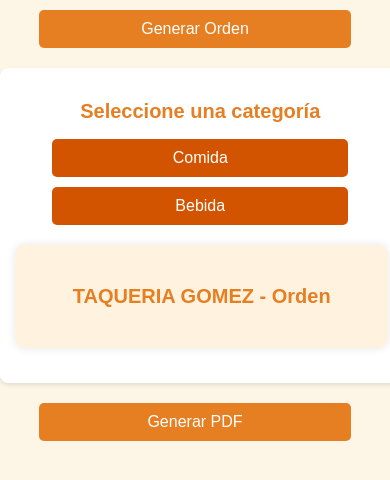
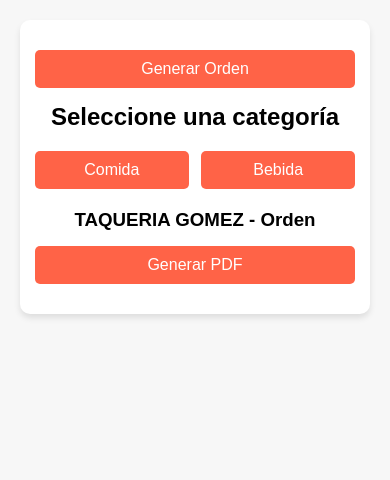
Before and after one commit to petealdgmz/GeneradorDeRecibos, a plain HTML site: page index.html in a window 390 px wide. Both pictures are taken after a click on the button "Generar Orden". Drawn offline with nearby package versions, Linux system fonts and the light colour scheme.

Commit message:
Update styles.css

```diff
--- a/styles.css
+++ b/styles.css
@@ -1,139 +1,134 @@
-/* nuevos estilos */
-body {
-    font-family: 'Poppins', sans-serif;
+* {
     margin: 0;
     padding: 0;
-    background-color: #fdf5e6;
-    color: #333;
+    box-sizing: border-box;
+}
+
+body {
+    font-family: 'Arial', sans-serif;
+    background-color: #f7f7f7;
+    padding: 20px;
+    min-height: 100vh;
+    overflow-x: hidden;
+}
+
+.container {
+    background-color: #fff;
+    padding: 20px;
+    border-radius: 10px;
+    box-shadow: 0 4px 6px rgba(0, 0, 0, 0.1);
+    max-width: 400px;
+    width: 100%;
+    margin: 0 auto;
+    text-align: center;
+   /* background-image: url('recursos/background-tres.jpg');
+    background-size: 100% auto;
+    background-repeat: repeat-y;
+    background-position: top center;  */
 }
 
 
-#orderSections {
-    width: 90%;
-    max-width: 800px;
-    margin: 20px auto;
-    padding: 20px;
-    background-color: #ffffff;
-    border-radius: 8px;
-    box-shadow: 0 2px 4px rgba(0, 0, 0, 0.1);
+.button-container {
+    margin: 15px 0;
 }
 
-
-h2, h3 {
-    text-align: center;
-    color: #e67e22;
-}
-
-
 button {
+    background-color: #ff6347;
+    color: white;
     padding: 10px 20px;
     border: none;
     border-radius: 5px;
-    color: #fff;
-    background-color: #e67e22;
+    font-size: 16px;
     cursor: pointer;
-    font-size: 16px;
-    transition: background-color 0.3s ease;
-    display: block;
-    margin: 10px auto;
+    width: 100%;
+    max-width: 250px;
 }
 
 button:hover {
-    background-color: #d35400;
+    background-color: #ff4c2a;
 }
 
+.category-buttons {
+    display: flex;
+    justify-content: space-between;
+    margin: 20px 0;
+}
 
 .categoryBtn {
-    background-color: #d35400;
-    color: #fff;
+    background-color: #ff6347;
+    color: white;
+    padding: 10px 20px;
     border: none;
-    padding: 10px 20px;
+    border-radius: 5px;
     font-size: 16px;
+    width: 48%;
     cursor: pointer;
-    border-radius: 5px;
-    margin: 10px;
-    transition: background-color 0.3s ease;
 }
 
 .categoryBtn:hover {
-    background-color: #bf8a67; /
+    background-color: #ff4c2a;
 }
 
-
-.categorySection {
-    text-align: center;
-    margin: 20px 0;
-}
-
-
-input[type="number"], select {
+.select-input, .input-field {
+    width: 100%;
     padding: 10px;
-    font-size: 16px;
     margin: 10px 0;
     border-radius: 5px;
     border: 1px solid #ccc;
-    width: 100%;
-    max-width: 300px;
-    box-sizing: border-box;
 }
 
+.addBtn {
+    background-color: #4caf50;
+    color: white;
+    padding: 10px;
+    border: none;
+    border-radius: 5px;
+    width: 100%;
+    cursor: pointer;
+    font-size: 16px;
+    margin-bottom: 15px;
+}
 
-#orderSummary {
-    background-color: #fff3e0;
-    padding: 20px;
-    border-radius: 10px;
-    margin: 20px auto;
-    max-width: 400px;
-    box-shadow: 0 0 10px rgba(0, 0, 0, 0.1);
+.addBtn:hover {
+    background-color: #45a049;
+}
+
+#ordenTitle {
+    margin-bottom: 10px;
+}
+
+h2, h3 {
+    margin-bottom: 10px;
 }
 
 #orderList {
     list-style-type: none;
-    padding: 0;
+    margin-top: 10px;
+    padding-left: 0;
 }
 
 #orderList li {
-    padding: 10px;
-    border-bottom: 1px solid #e67e22;
+    padding: 5px 0;
+    border-bottom: 1px solid #ddd;
+}
+
+@media (max-width: 768px) {
+    .container {
+        padding: 15px;
+        max-width: 100%;
+    }
+
+    button {
+        max-width: 100%;
+    }
+
+    .categoryBtn {
+        width: 48%;
+    }
 }
 
 
-@media (max-width: 768px) {
-    #orderSections {
-        width: 95%;
-        padding: 15px;
-    }
 
-    h2, h3 {
-        font-size: 20px;
-    }
-
-    .categoryBtn, button {
-        width: 80%;
-        margin: 10px auto;
-    }
-
-    input[type="number"], select {
-        max-width: 90%;
-    }
-
-    #orderSummary {
-        width: 90%;
-    }
-
-    #orderList li {
-        flex-direction: column;
-        align-items: flex-start;
-    }
-
-    #orderList li button {
-        margin-top: 10px;
-    }
+#EliminarBtn {
+    background-color: red;
 }
-
-@media (max-width: 480px) {
-    button, .categoryBtn {
-        font-size: 16px;
-        padding: 10px;
-    }
-}
```
